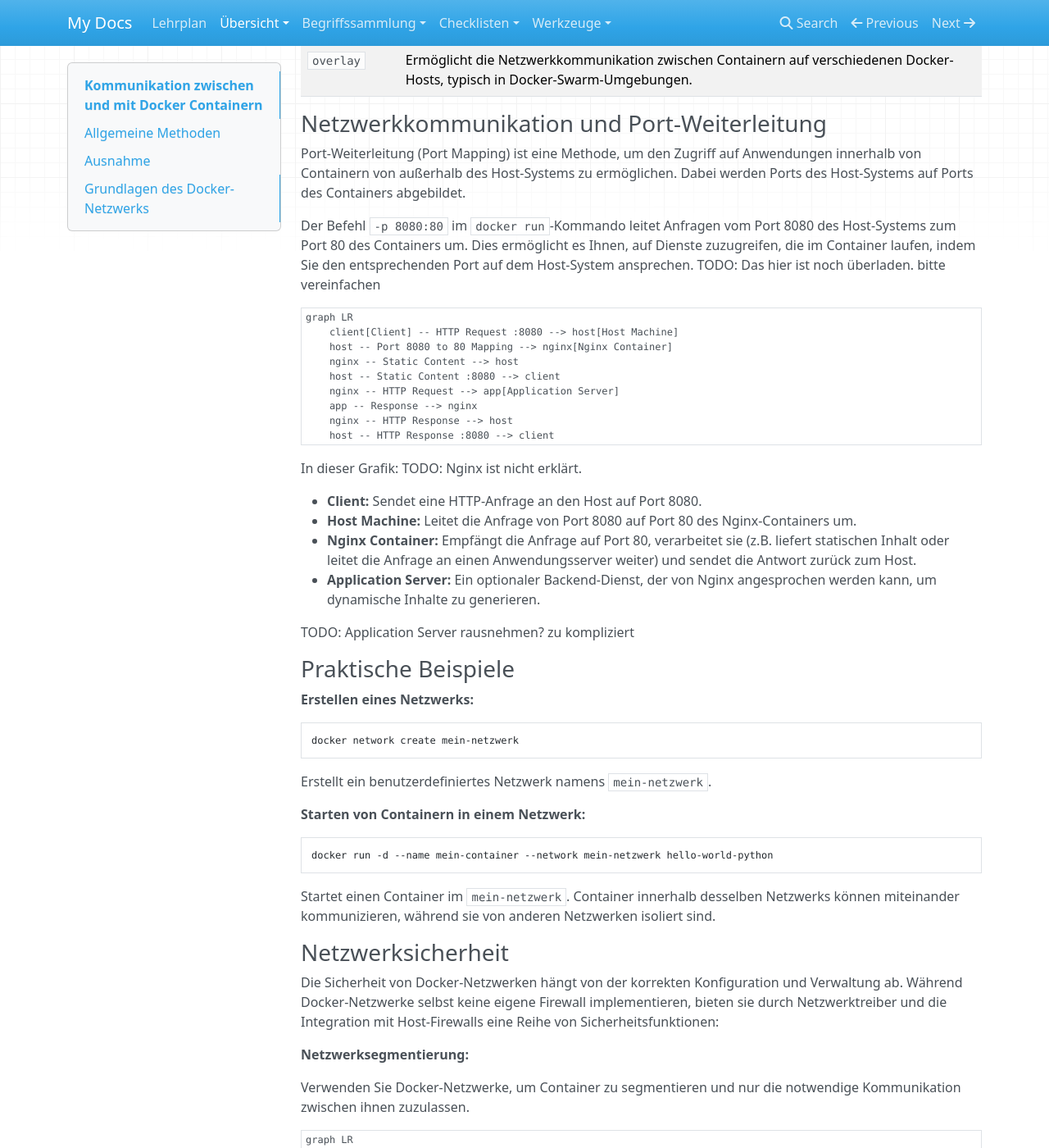
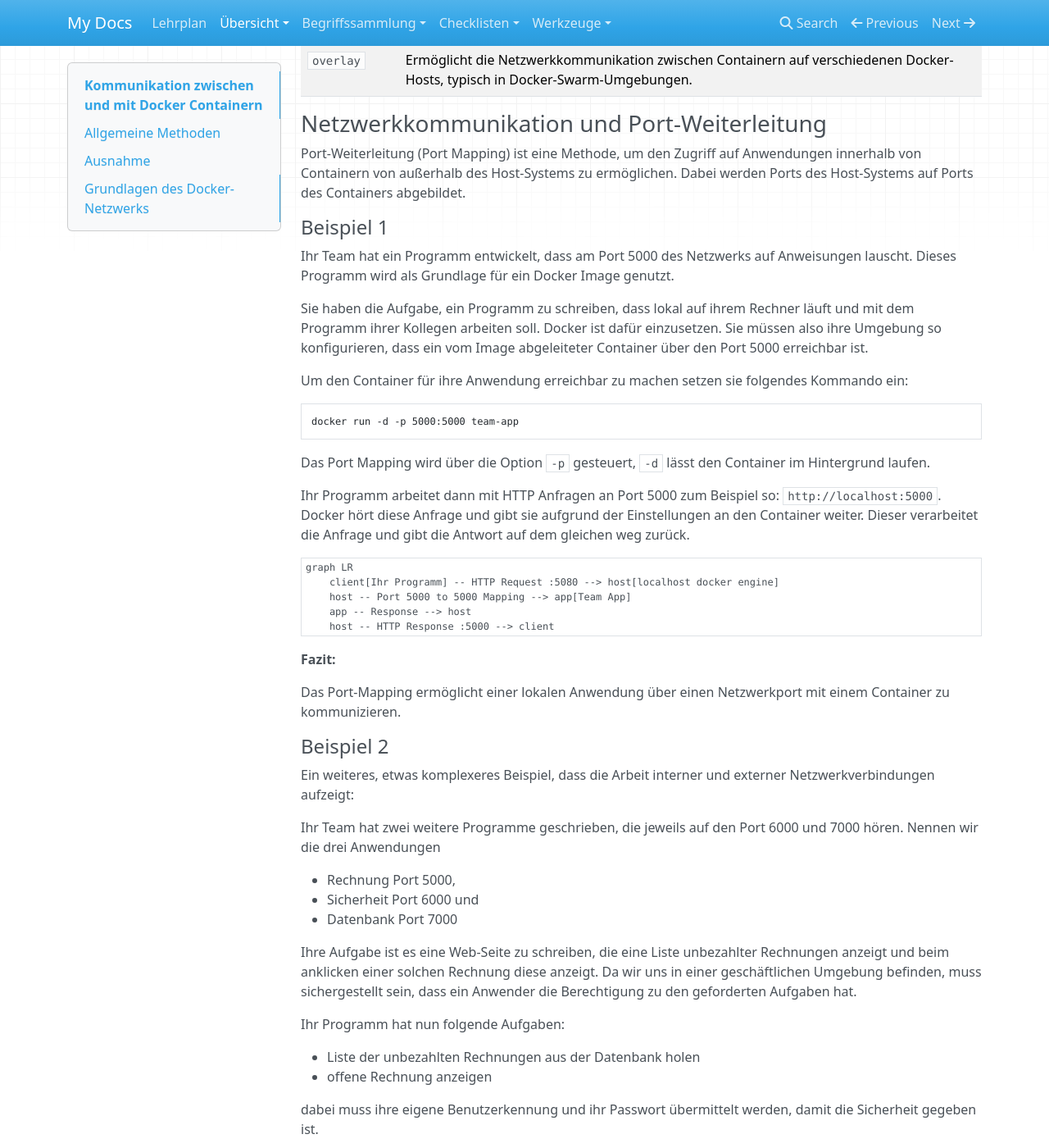
Before and after one commit to kevinsuelzle/Python_Wiki, an MkDocs documentation site: the page built from docs/lehrplan/docker/kommunikation_zwischen_und_mit_docker_containern.md, in a window 1280 px wide and 1400 px high, scrolled down 1944 px. Shown: the whole window at 82% size. Built offline with MkDocs 1.6.1, drawn with Linux system fonts in a browser that asks for light colours; nearby versions of some CDN libraries; some of the changed text lies outside the part shown.

Commit message:
Port Mapping umgeschrieben

````diff
--- a/docs/lehrplan/docker/kommunikation_zwischen_und_mit_docker_containern.md
+++ b/docs/lehrplan/docker/kommunikation_zwischen_und_mit_docker_containern.md
@@ -9,40 +9,40 @@ notwendige Interaktionen zu ermöglichen.
 ## Allgemeine Methoden
 
 1. **Netzwerke:**
-Docker bietet
-mehrere [Netzwerktypen](kommunikation_zwischen_und_mit_docker_containern.md#grundlagen-des-docker-netzwerks) an,
-mit denen Container miteinander kommunizieren.
+   Docker bietet
+   mehrere [Netzwerktypen](kommunikation_zwischen_und_mit_docker_containern.md#grundlagen-des-docker-netzwerks) an,
+   mit denen Container miteinander kommunizieren.
 
 2. **Volumes:**
-[Volumes](wo_und_wie_docker_container_daten_speichern.md#verwendung-von-volumes) werden verwendet, um von
-Docker-Containern generierte und genutzte Daten zu speichern. Entscheidend ist, dass die
-im Volume gespeicherten Daten auch nach einem Neustart des Containers erhalten bleiben sollen
-und für das Teilen von Daten zwischen Containern oder zwischen dem Host und einem Container geeignet sind.
+   [Volumes](wo_und_wie_docker_container_daten_speichern.md#verwendung-von-volumes) werden verwendet, um von
+   Docker-Containern generierte und genutzte Daten zu speichern. Entscheidend ist, dass die
+   im Volume gespeicherten Daten auch nach einem Neustart des Containers erhalten bleiben sollen
+   und für das Teilen von Daten zwischen Containern oder zwischen dem Host und einem Container geeignet sind.
 
 3. **Bind Mounts:**
-[Bind Mounts](wo_und_wie_docker_container_daten_speichern.md#verwendung-von-bind-mounts) sind eine einfache
-Möglichkeit, Daten und Dateien zwischen dem Host und dem Container zu teilen. Sie
-ermöglichen es, bestimmte Pfade des Hosts in den Container einzubinden und so direkten Zugriff auf das Dateisystem
-zu haben. Die Unterschiede von Volumes und Bind Mounts werden später
-[hier](wo_und_wie_docker_container_daten_speichern.md#unterschied-zwischen-docker-volumes-und-bind-mounts) beleuchtet
+   [Bind Mounts](wo_und_wie_docker_container_daten_speichern.md#verwendung-von-bind-mounts) sind eine einfache
+   Möglichkeit, Daten und Dateien zwischen dem Host und dem Container zu teilen. Sie
+   ermöglichen es, bestimmte Pfade des Hosts in den Container einzubinden und so direkten Zugriff auf das Dateisystem
+   zu haben. Die Unterschiede von Volumes und Bind Mounts werden später
+   [hier](wo_und_wie_docker_container_daten_speichern.md#unterschied-zwischen-docker-volumes-und-bind-mounts) beleuchtet
 
 4. **Ports:**
-Docker ermöglicht
-das [Weiterleiten von Ports](kommunikation_zwischen_und_mit_docker_containern.md#netzwerkkommunikation-und-port-weiterleitung)
-vom Host zu den Containern. Durch das Öffnen und Zuordnen von Ports
-ermöglicht Docker, dass Netzwerkdienste, die innerhalb von Containern laufen, von externen Netzwerken oder anderen
-Containern aus zugänglich sind.
-*Ohne die Angabe von Ports kann keine Kommunikation zwischen Containern stattfinden!** Containern müssen bei ihrem
-Bau oder in ihrer Programmierung Ports zugewiesen sein.
+   Docker ermöglicht
+   das [Weiterleiten von Ports](kommunikation_zwischen_und_mit_docker_containern.md#netzwerkkommunikation-und-port-weiterleitung)
+   vom Host zu den Containern. Durch das Öffnen und Zuordnen von Ports
+   ermöglicht Docker, dass Netzwerkdienste, die innerhalb von Containern laufen, von externen Netzwerken oder anderen
+   Containern aus zugänglich sind.
+   *Ohne die Angabe von Ports kann keine Kommunikation zwischen Containern stattfinden!** Containern müssen bei ihrem
+   Bau oder in ihrer Programmierung Ports zugewiesen sein.
 
 5. **Inter-Container-Kommunikation (ICC):**
-Container können über das Linking (eine ältere Methode) oder besser, indem sie Teil desselben Netzwerks sind,
-miteinander kommunizieren, was es ihnen ermöglicht, Daten oder Signale auszutauschen.
+   Container können über das Linking (eine ältere Methode) oder besser, indem sie Teil desselben Netzwerks sind,
+   miteinander kommunizieren, was es ihnen ermöglicht, Daten oder Signale auszutauschen.
 
 6. **APIs und Sockets:**
-Docker bietet eine REST-API, die zur programmatischen Steuerung und Interaktion mit Containern verwendet werden
-kann. Auch UNIX- und TCP-Sockets können für Kommunikationszwecke verwendet werden, insbesondere für das Senden von
-Befehlen an den Docker-Daemon oder für Container-Interaktionen.
+   Docker bietet eine REST-API, die zur programmatischen Steuerung und Interaktion mit Containern verwendet werden
+   kann. Auch UNIX- und TCP-Sockets können für Kommunikationszwecke verwendet werden, insbesondere für das Senden von
+   Befehlen an den Docker-Daemon oder für Container-Interaktionen.
 
 Diese Techniken sind Teil des Designs von Docker, um die Isolation von Containern zu wahren und gleichzeitig zu
 ermöglichen, dass sie notwendige Aufgaben ausführen und effektiv mit der externen Umgebung oder anderen Containern
@@ -94,35 +94,89 @@ Netzwerk-Treiber, um unterschiedliche Arten von Kommunikation und Isolation zu e
 Port-Weiterleitung (Port Mapping) ist eine Methode, um den Zugriff auf Anwendungen innerhalb von Containern von
 außerhalb des Host-Systems zu ermöglichen. Dabei werden Ports des Host-Systems auf Ports des Containers abgebildet.
 
-Der Befehl `-p 8080:80` im `docker run`-Kommando leitet Anfragen vom Port 8080 des
-Host-Systems zum Port 80 des Containers um. Dies ermöglicht es Ihnen, auf Dienste zuzugreifen, die im Container
-laufen, indem Sie den entsprechenden Port auf dem Host-System ansprechen.
-TODO: Das hier ist noch überladen. bitte vereinfachen
+#### Beispiel 1
+
+Ihr Team hat ein Programm entwickelt, dass am Port 5000 des Netzwerks auf Anweisungen lauscht.
+Dieses Programm wird als Grundlage für ein Docker Image genutzt.
+
+Sie haben die Aufgabe, ein Programm zu schreiben, dass lokal auf ihrem Rechner läuft und mit dem Programm ihrer Kollegen
+arbeiten soll. Docker ist dafür einzusetzen. Sie müssen also ihre Umgebung so konfigurieren, dass ein vom Image
+abgeleiteter Container über den Port 5000 erreichbar ist.
+
+Um den Container für ihre Anwendung erreichbar zu machen setzen sie folgendes Kommando ein:
+
+```bash
+docker run -d -p 5000:5000 team-app
+```
+
+Das Port Mapping wird über die Option `-p` gesteuert, `-d` lässt den Container im Hintergrund laufen.
+
+Ihr Programm arbeitet dann mit HTTP Anfragen an Port 5000 zum Beispiel so: `http://localhost:5000`.
+Docker hört diese Anfrage und gibt sie aufgrund der Einstellungen an den Container weiter. Dieser verarbeitet die
+Anfrage und gibt die Antwort auf dem gleichen weg zurück.
+
 ```mermaid
 graph LR
-    client[Client] -- HTTP Request :8080 --> host[Host Machine]
-    host -- Port 8080 to 80 Mapping --> nginx[Nginx Container]
-    nginx -- Static Content --> host
-    host -- Static Content :8080 --> client
-    nginx -- HTTP Request --> app[Application Server]
-    app -- Response --> nginx
-    nginx -- HTTP Response --> host
-    host -- HTTP Response :8080 --> client
+    client[Ihr Programm] -- HTTP Request :5080 --> host[localhost docker engine]
+    host -- Port 5000 to 5000 Mapping --> app[Team App]
+    app -- Response --> host
+    host -- HTTP Response :5000 --> client
 ```
 
-In dieser Grafik:
-TODO: Nginx ist nicht erklärt.
+**Fazit:**
 
-- **Client:** Sendet eine HTTP-Anfrage an den Host auf Port 8080.
-- **Host Machine:** Leitet die Anfrage von Port 8080 auf Port 80 des Nginx-Containers um.
-- **Nginx Container:** Empfängt die Anfrage auf Port 80, verarbeitet sie (z.B. liefert statischen Inhalt oder leitet die
-  Anfrage an einen Anwendungsserver weiter) und sendet die Antwort zurück zum Host.
-- **Application Server:** Ein optionaler Backend-Dienst, der von Nginx angesprochen werden kann, um dynamische Inhalte
-  zu generieren.
+Das Port-Mapping ermöglicht einer lokalen Anwendung über einen Netzwerkport mit einem Container zu kommunizieren.
 
-TODO: Application Server rausnehmen? zu kompliziert
+#### Beispiel 2
 
-### Praktische Beispiele
+Ein weiteres, etwas komplexeres Beispiel, dass die Arbeit interner und externer Netzwerkverbindungen aufzeigt:
+
+Ihr Team hat zwei weitere Programme geschrieben, die jeweils auf den Port 6000 und 7000 hören.
+Nennen wir die drei Anwendungen
+
+- Rechnung Port 5000,
+- Sicherheit Port 6000 und
+- Datenbank Port 7000
+
+Ihre Aufgabe ist es eine Web-Seite zu schreiben, die eine Liste unbezahlter Rechnungen anzeigt und beim anklicken einer
+solchen Rechnung diese anzeigt. Da wir uns in einer geschäftlichen Umgebung befinden, muss sichergestellt sein, dass ein
+Anwender die Berechtigung zu den geforderten Aufgaben hat.
+
+Ihr Programm hat nun folgende Aufgaben:
+
+- Liste der unbezahlten Rechnungen aus der Datenbank holen
+- offene Rechnung anzeigen
+
+dabei muss ihre eigene Benutzerkennung und ihr Passwort übermittelt werden, damit die Sicherheit gegeben ist.
+
+Die Sicherheitsfreigabe obliegt nicht ihrem Programm, sondern die Container prüfen selbst, ob sie berechtigt sind.
+Direkte Anfragen an die Datenbank sind ebenfalls nicht gewünscht. Der Rechnung-Container holt sich die notwendigen Daten
+selbst aus der Datenbank.
+Daher werden Anfragen ihres Programmes weiterhin nur über den Port 5000 gesendet.
+
+Die interne Kommunikation wird nicht nach außen geöffnet.
+
+```mermaid
+graph LR
+    subgraph Docker Host [localhost]
+        A[mein Programm]
+        subgraph Netzwerk B [Docker-Netzwerk]
+            C[Rechnung]
+            D[Sicherheit]
+            E[Datenbank]
+        end
+    end
+
+    A -- sendet :5000 --> C
+    C <-- fragt :6000 --> D
+    C <-- fragt :7000 --> E
+    C -- antwortet :5000 --> A
+ ```
+
+Die Grafik macht deutlich, dass die Container Sicherheit und Datenbank vom Host System nicht gesehen werden und nicht
+angesprochen werden können. In den jeweiligen `run` Kommandos darf kein Port Mapping definiert sein.
+
+### Eigene Netzwerke
 
 **Erstellen eines Netzwerks:**
 
````
Also changed, not shown: other parts of docs/lehrplan/docker/kommunikation_zwischen_und_mit_docker_containern.md (+1 -1 lines).
